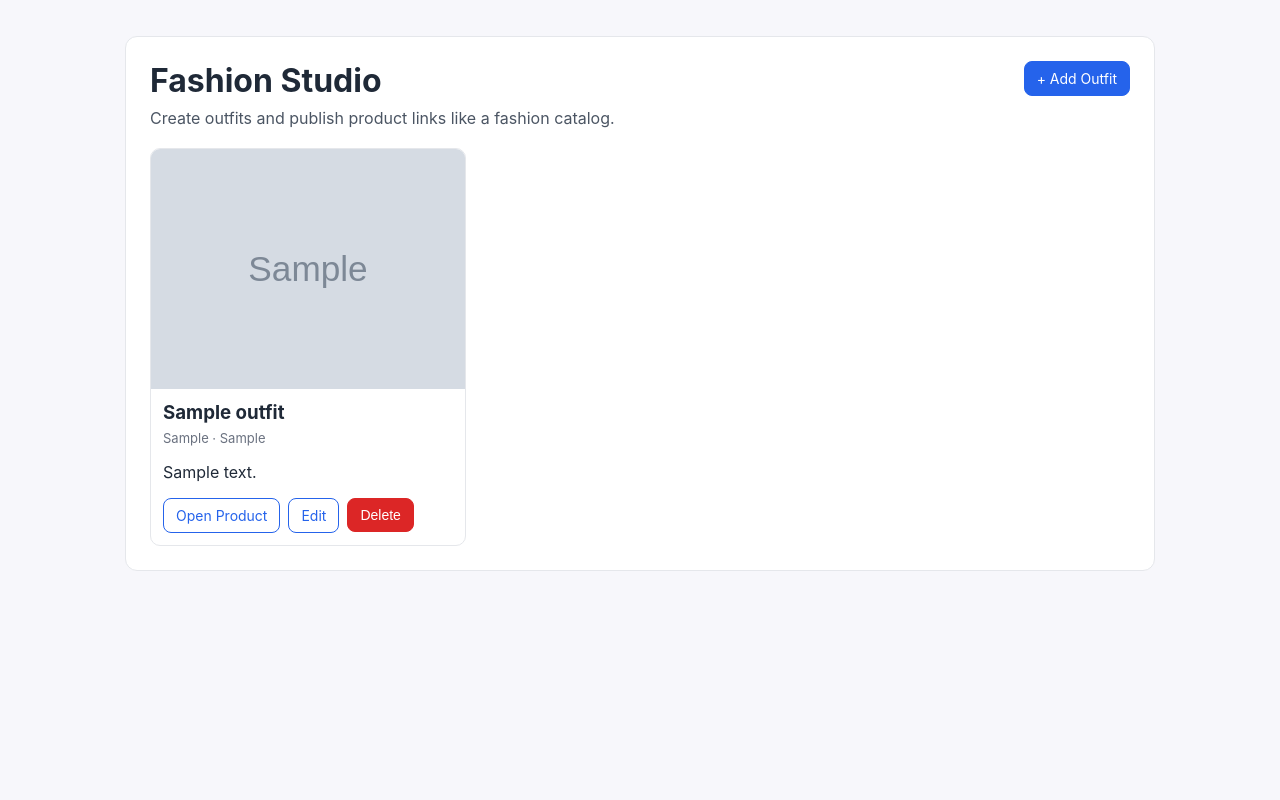
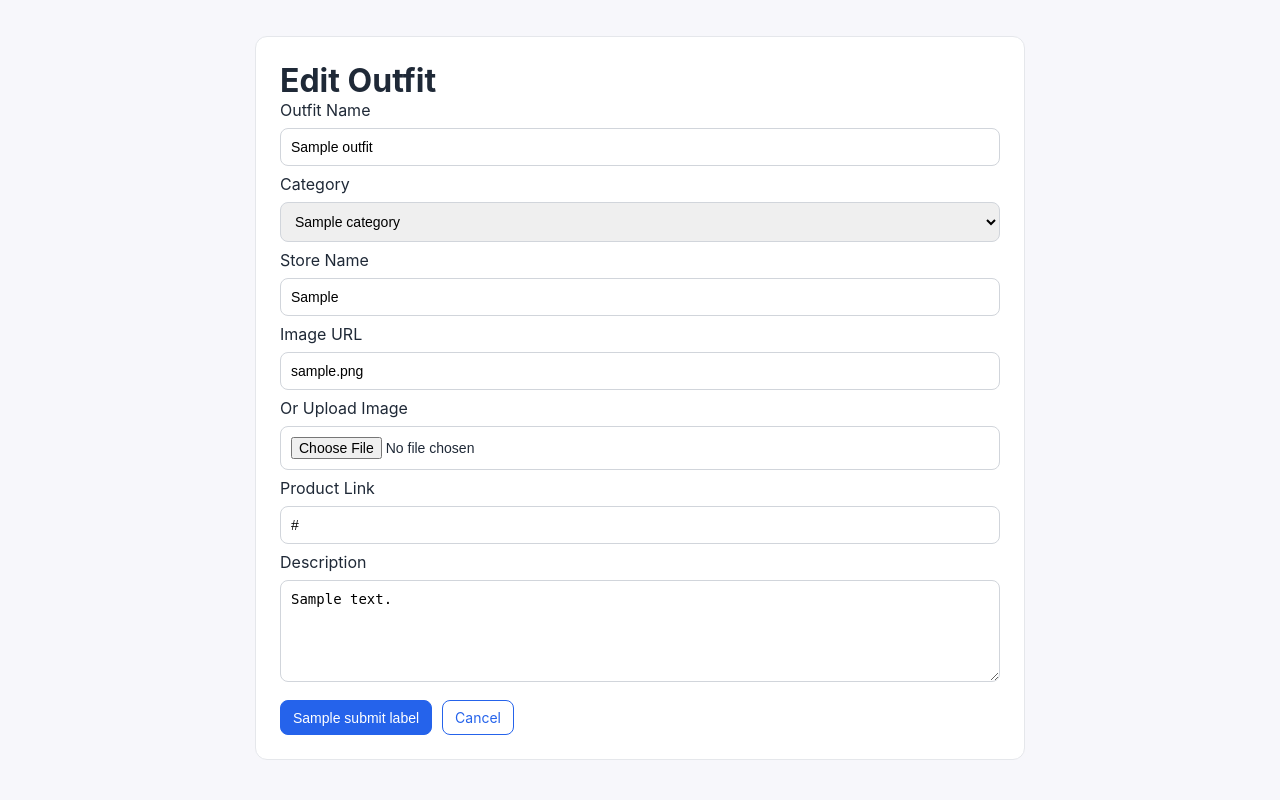
Before and after one commit to merito-pacba/final-project-cturel, a Flask app: template templates/index.html in a window 1280 px wide. Run offline with Flask 3, Linux system fonts and the light colour scheme; tables that the repository leaves empty hold one stand-in row (values such as "Sample post"); the template is opened without the code that fills it: values that come from a table or form of the project are taken from there, most other values are stand-ins (such as "Sample title", 1, 10 or a date in 2020); grey boxes marked "Sample" are stand-in pictures; some libraries are stand-ins or nearby versions.

Commit message:
Refactoring: Modified outfit_form.html file and README.md files.

```diff
--- a/templates/index.html
+++ b/templates/index.html
@@ -3,57 +3,44 @@
 <head>
   <meta charset="UTF-8" />
   <meta name="viewport" content="width=device-width, initial-scale=1.0" />
-  <title>Fashion Studio</title>
+  <title>{% if outfit %}Edit Outfit{% else %}Add Outfit{% endif %}</title>
   <link rel="stylesheet" href="/static/style.css" />
 </head>
 <body>
-  <main class="container">
-    <header class="top-row">
-      <div>
-        <h1>Fashion Studio</h1>
-        <p class="subtitle">Create outfits and publish product links like a fashion catalog.</p>
+  <main class="container form-container">
+    <h1>{% if outfit %}Edit Outfit{% else %}Add New Outfit{% endif %}</h1>
+
+    <form method="post" action="{{ form_action }}" class="form-grid" enctype="multipart/form-data">
+      <label for="name">Outfit Name</label>
+      <input id="name" name="name" type="text" required value="{{ outfit.name if outfit else '' }}" />
+
+      <label for="category">Category</label>
+      <select id="category" name="category">
+        {% for category in categories %}
+          <option value="{{ category }}" {% if outfit and outfit.category == category %}selected{% endif %}>{{ category }}</option>
+        {% endfor %}
+      </select>
+
+      <label for="source_store">Store Name</label>
+      <input id="source_store" name="source_store" type="text" value="{{ outfit.source_store if outfit else 'Trendyol' }}" />
+
+      <label for="image_url">Image URL</label>
+      <input id="image_url" name="image_url" type="url" placeholder="https://..." value="{{ outfit.image_url if outfit and outfit.image_url else '' }}" />
+
+      <label for="image">Or Upload Image</label>
+      <input id="image" name="image" type="file" accept="image/*" />
+
+      <label for="product_link">Product Link</label>
+      <input id="product_link" name="product_link" type="url" placeholder="https://..." value="{{ outfit.product_link if outfit and outfit.product_link else '' }}" />
+
+      <label for="description">Description</label>
+      <textarea id="description" name="description" rows="5">{{ outfit.description if outfit and outfit.description else '' }}</textarea>
+
+      <div class="form-actions">
+        <button class="btn" type="submit">{{ submit_label }}</button>
+        <a class="btn secondary" href="/">Cancel</a>
       </div>
-      <a class="btn" href="/outfits/new">+ Add Outfit</a>
-    </header>
-
-    {% if db_error %}
-      <p class="alert">{{ db_error }}</p>
-    {% endif %}
-
-    {% if outfits %}
-      <section class="grid">
-        {% for outfit in outfits %}
-          <article class="card">
-            {% if outfit.image_url %}
-              <img src="{{ outfit.image_url }}" alt="{{ outfit.name }}" class="product-image" />
-            {% else %}
-              <div class="placeholder">No Image</div>
-            {% endif %}
-
-            <div class="card-content">
-              <h3>{{ outfit.name }}</h3>
-              <p class="meta">{{ outfit.category }} · {{ outfit.source_store }}</p>
-
-              {% if outfit.description %}
-                <p>{{ outfit.description }}</p>
-              {% endif %}
-
-              <div class="actions">
-                {% if outfit.product_link %}
-                  <a class="btn secondary" href="{{ outfit.product_link }}" target="_blank" rel="noopener">Open Product</a>
-                {% endif %}
-                <a class="btn secondary" href="/outfits/{{ outfit.id }}/edit">Edit</a>
-                <form method="post" action="/outfits/{{ outfit.id }}/delete">
-                  <button class="btn danger" type="submit">Delete</button>
-                </form>
-              </div>
-            </div>
-          </article>
-        {% endfor %}
-      </section>
-    {% else %}
-      <p class="empty">No outfits yet. Add your first outfit now.</p>
-    {% endif %}
+    </form>
   </main>
 </body>
 </html>
```
Also changed, not shown: README.md.
